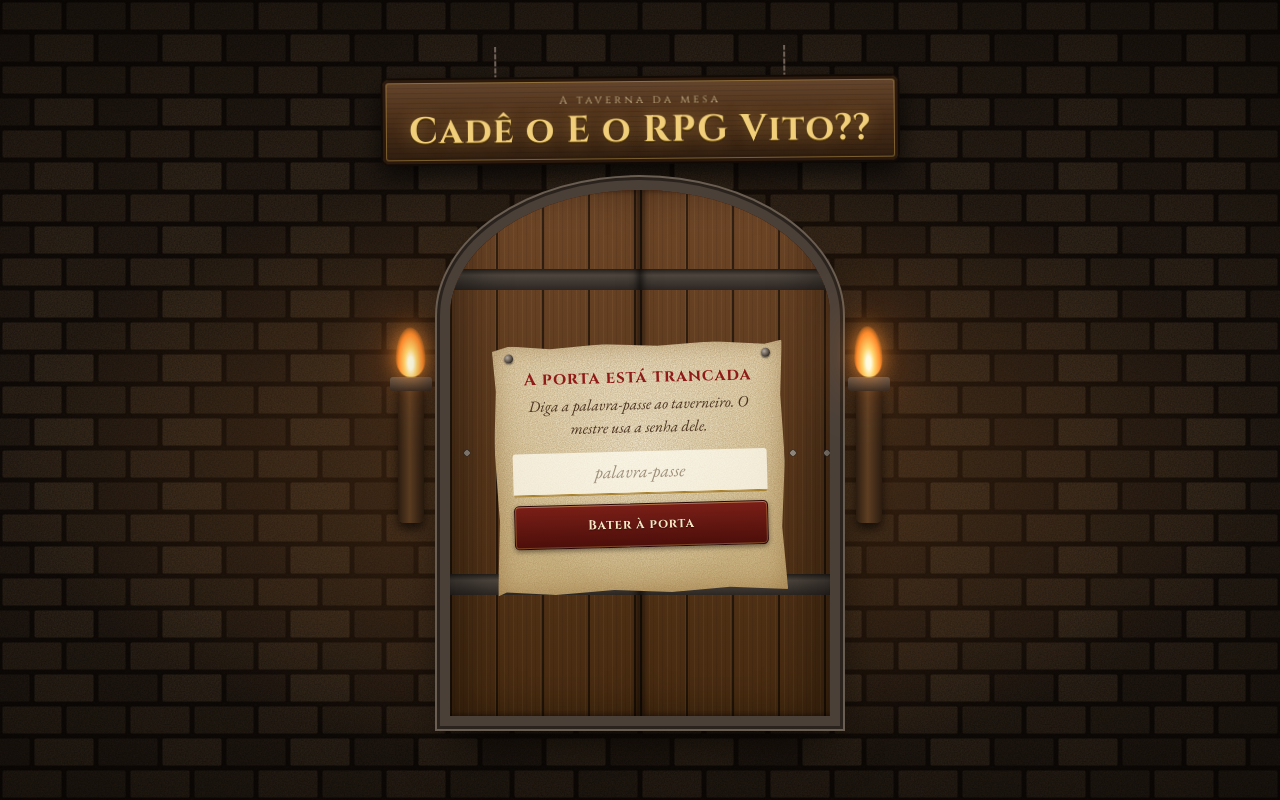
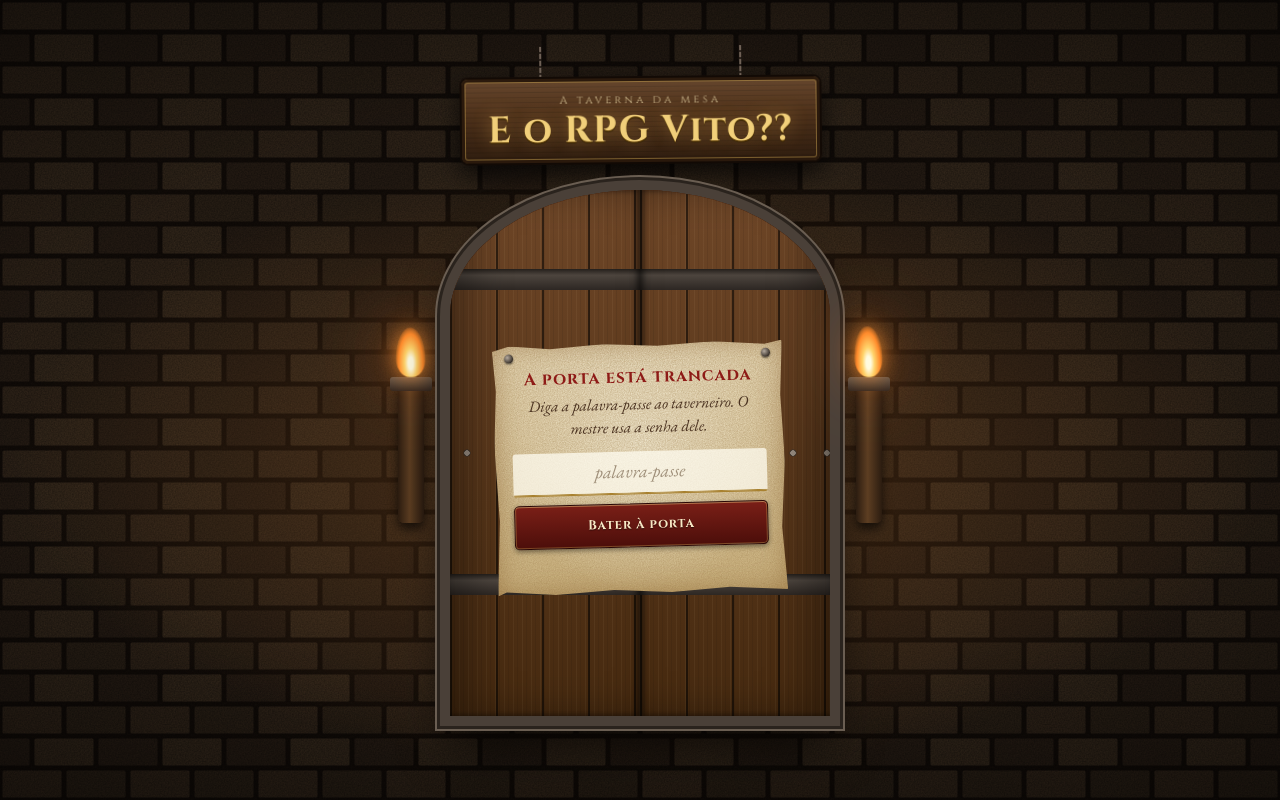
Before and after one commit to TOLTz/rpg-vito, a plain HTML site: page index.html in a window 1280 px wide. Drawn offline with Linux system fonts and the light colour scheme.

Commit message:
Renomeia a campanha para "E o RPG Vito??"
Co-Authored-By: Claude Opus 5.5 <noreply@anthropic.com>

```diff
--- a/index.html
+++ b/index.html
@@ -9,7 +9,7 @@
 /* =====================================================================
    CONFIGURAÇÃO DA MESA — edite apenas este bloco.
    ===================================================================== */
-const TITULO_CAMPANHA = "Cadê o E o RPG Vito??";   // nome da campanha (portão, cabeçalho e PDF)
+const TITULO_CAMPANHA = "E o RPG Vito??";   // nome da campanha (portão, cabeçalho e PDF)
 
 /* FIREBASE (opcional): sincroniza fichas e manda as rolagens para a tela do mestre.
    Com apiKey e databaseURL preenchidos, as senhas passam a ser as das contas
```
